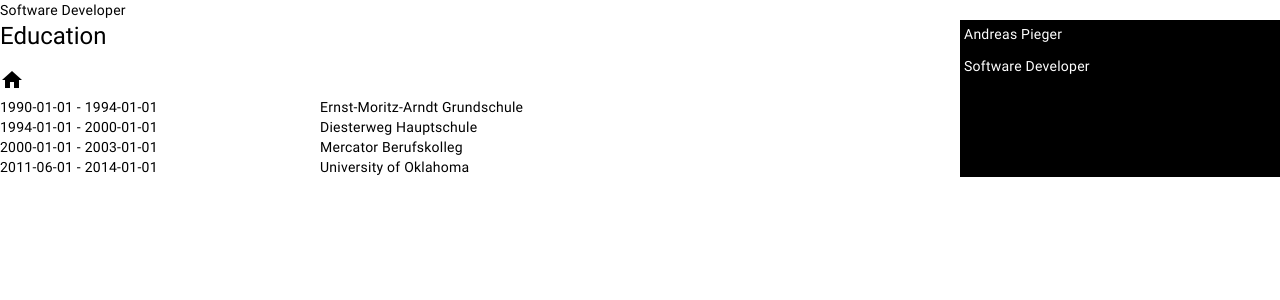
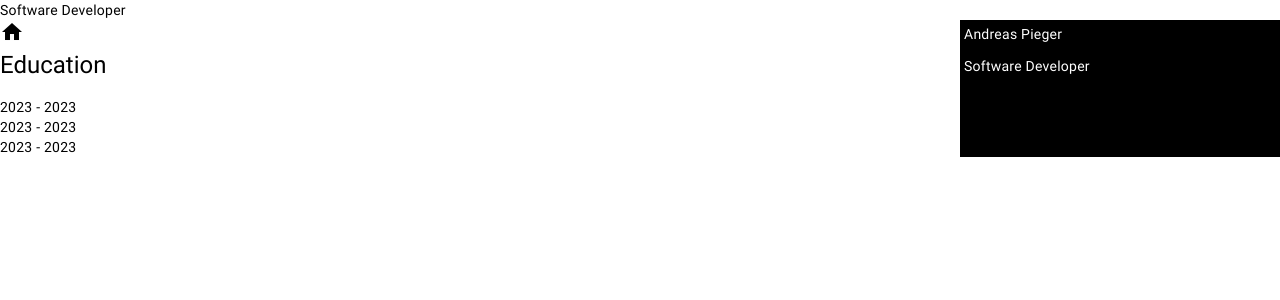
Before and after one commit to mdelta/angular-resume-viewer, an Angular app: page / in a window 1280 px wide. Shown: the top 300 px of the page. Built offline with nearby package versions, Linux system fonts and the light colour scheme.

Commit message:
Modify education section

```diff
--- a/src/app/education/education-item/education-item.component.html
+++ b/src/app/education/education-item/education-item.component.html
@@ -1,4 +1,16 @@
 <div>
-  {{ formatDate(element.startDate) }} - {{ formatDate(element.endDate) }}
+  <time dateTime="{{ formatDate(element.startDate) }}">{{
+    formatDate(element.startDate)
+  }}</time>
+  -
+  <time dateTime="{{ formatDate(element.endDate) }}">{{
+    formatDate(element.endDate)
+  }}</time>
 </div>
-<div>{{ element.institution }}</div>
+<div>
+  <address>{{ element.institution }}<br />{{ element._city }}</address>
+  <footer>{{ element.studyType }}</footer>
+  <mat-chip-listbox *ngIf="element.courses.length > 0">
+    <mat-chip *ngFor="let course of element.courses">{{ course }}</mat-chip>
+  </mat-chip-listbox>
+</div>
--- a/src/app/education/education-item/education-item.component.ts
+++ b/src/app/education/education-item/education-item.component.ts
@@ -18,6 +18,6 @@ export class EducationItemComponent implements OnInit {
     const month = String(date.getMonth() + 1).padStart(2, '0');
     const day = String(date.getDate()).padStart(2, '0');
 
-    return `${year}-${month}-${day}`;
+    return `${year}`;
   }
 }
--- a/src/app/education/education-list/education-list.component.ts
+++ b/src/app/education/education-list/education-list.component.ts
@@ -8,4 +8,21 @@ import { Education } from '../../../model/education.model';
 })
 export class EducationListComponent {
   @Input() items!: Education[];
+
+  constructor() {}
+
+  ngOnInit() {
+    this.items.sort((a, b) => {
+      // sort descend by date
+      if (a.startDate && b.startDate) {
+        if (a.startDate > b.startDate) {
+          return -1;
+        } else {
+          return 1;
+        }
+      } else {
+        return 0;
+      }
+    });
+  }
 }
--- a/src/app/education/education.component.html
+++ b/src/app/education/education.component.html
@@ -1,9 +1,7 @@
-<section>
-  <h1>Education</h1>
 <mat-icon
   aria-hidden="false"
   aria-label="Example home icon"
   fontIcon="home"
 ></mat-icon>
+<h1>Education</h1>
 <app-education-list [items]="items"></app-education-list>
-</section>
--- a/src/assets/resume.json
+++ b/src/assets/resume.json
@@ -6,7 +6,7 @@
     "image": "",
     "email": "???",
     "phone": "+49 xxx xxxxx",
-    "url": "http://cv.vantero.de",
+    "url": "http://andreas.pieger.online/cv",
     "summary": "Richard hails from Tulsa. He has earned degrees from the University of Oklahoma and Stanford. (Go Sooners and Cardinal!) Before starting Pied Piper, he worked for Hooli as a part time software developer. While his work focuses on applied information theory, mostly optimizing lossless compression schema of both the length-limited and adaptive variants, his non-work interests range widely, everything from quantum computing to chaos theory. He could tell you about it, but THAT would NOT be a “length-limited” conversation!",
     "location": {
       "address": "2712 Broadway St",
@@ -18,16 +18,11 @@
     "profiles": [
       {
         "network": "Linkedin",
-        "url": "https://www.linkedin.com/in/andreas-pieger-45bba3168"
+        "url": "https://www.linkedin.com/in/andreas-pieger"
       },
       {
         "network": "Xing",
         "url": "https://www.xing.com/profile/Andreas_Pieger2"
-      },
-      {
-        "network": "GitHub",
-        "username": "epg-apg",
-        "url": "https://github.com/epg-apg"
       },
       {
         "network": "GitHub",
@@ -53,36 +48,40 @@
       ]
     }
   ],
-  "volunteer": [{}],
+  "volunteer": [
+    {
+      "organization": "Organization",
+      "position": "Volunteer",
+      "url": "https://organization.com/",
+      "startDate": "2012-01-01",
+      "endDate": "2013-01-01",
+      "summary": "Description…",
+      "highlights": ["Awarded 'Volunteer of the Month'"]
+    }
+  ],
   "education": [
     {
       "institution": "Ernst-Moritz-Arndt Grundschule",
+      "_city": "47506 Neukirchen-Vluyn",
       "studyType": "Grundschule",
-      "startDate": "1990-01-01",
-      "endDate": "1994-01-01"
+      "startDate": "1990",
+      "endDate": "1994"
     },
     {
       "institution": "Diesterweg Hauptschule",
+      "_city": "47506 Neukirchen-Vluyn",
       "studyType": "Sekundarabschluss II",
-      "startDate": "1994-01-01",
-      "endDate": "2000-01-01"
+      "startDate": "1994",
+      "endDate": "2000"
     },
     {
       "institution": "Mercator Berufskolleg",
+      "_city": "47441 Moers",
       "url": "https://www.mercator-berufskolleg.de/",
       "studyType": "Allgemeine Fachhochschulreife",
-      "startDate": "2000-01-01",
-      "endDate": "2003-01-01"
-    },
-    {
-      "institution": "University of Oklahoma",
-      "url": "https://www.ou.edu/",
-      "area": "Information Technology",
-      "studyType": "Bachelor",
-      "startDate": "2011-06-01",
-      "endDate": "2014-01-01",
-      "score": "4.0",
-      "courses": ["DB1101 - Basic SQL", "CS2011 - Java Introduction"]
+      "startDate": "2000",
+      "endDate": "2003",
+      "courses": ["Mathematik", "Informatik"]
     }
   ],
   "awards": [{}],
@@ -107,6 +106,14 @@
     {
       "language": "English",
       "fluency": "???"
+    }
+  ],
+  "certificates": [
+    {
+      "name": "Certificate",
+      "date": "2021-11-07",
+      "issuer": "Company",
+      "url": "https://certificate.com"
     }
   ],
   "interests": [
--- a/src/model/education.model.ts
+++ b/src/model/education.model.ts
@@ -1,22 +1,32 @@
 export class Education {
-  institution: string;
+  institution: string = '';
   url: string = '';
   area: string = '';
-  studyType: string;
+  studyType: string = '';
   startDate: Date;
   endDate: Date;
   score: number = 0;
   courses: string[] = [];
 
-  constructor(
-    studyType: string,
-    institution: string,
-    startDate: Date,
-    endDate: Date
-  ) {
-    this.studyType = studyType;
-    this.institution = institution;
-    this.startDate = startDate;
-    this.endDate = endDate;
+  // custom types
+  _city: string = '';
+
+  constructor(item: any) {
+    if (item.studyType) this.studyType = item.studyType;
+    if (item.institution) this.institution = item.institution;
+    if (item._city) this._city = item._city;
+    if (item.courses) this.courses = JSON.parse(JSON.stringify(item.courses));
+
+    if (item.startDate) {
+      this.startDate = new Date(item.startDate);
+    } else {
+      this.startDate = new Date();
+    }
+
+    if (item.endDate) {
+      this.endDate = new Date(item.endDate);
+    } else {
+      this.endDate = new Date();
+    }
   }
 }
```
Lines whose indentation alone changed are shown as unchanged.
